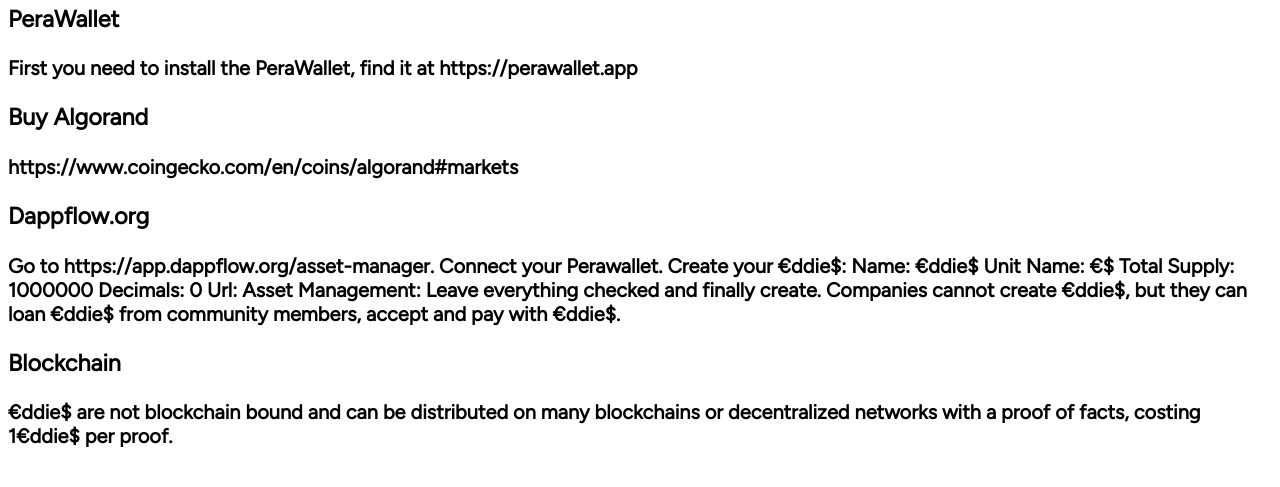
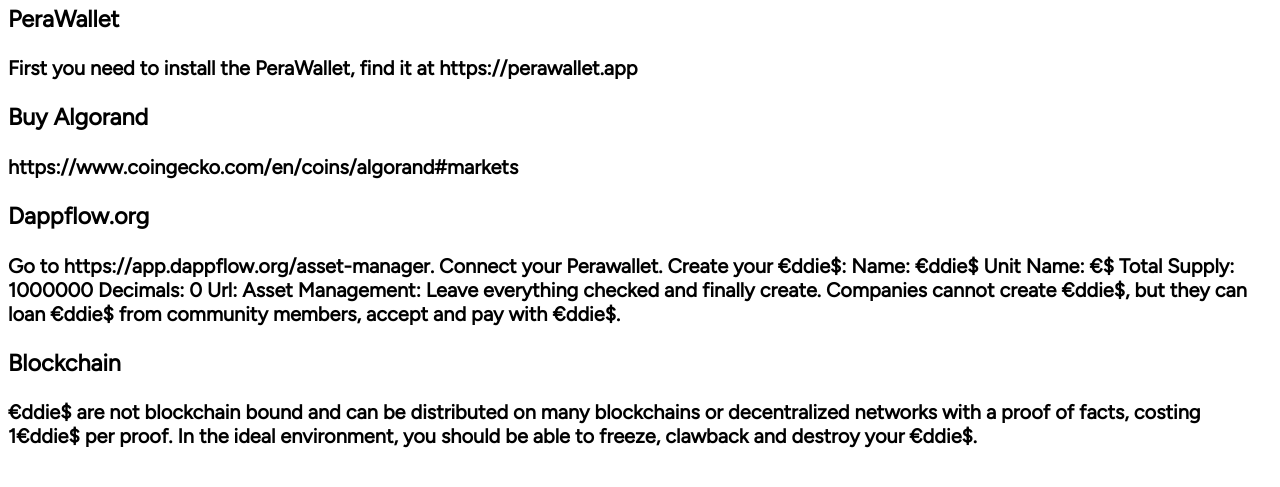
Before and after one commit to equin001/1, a plain HTML site: page index.html in a window 1280 px wide. Shown: the part 97-584 px from the top of the page. Drawn offline with Linux system fonts and the light colour scheme.

Commit message:
Update index.html

```diff
--- a/index.html
+++ b/index.html
@@ -22,6 +22,6 @@ body {
 <b>Go to https://app.dappflow.org/asset-manager. Connect your Perawallet. Create your €ddie$: Name: €ddie$ Unit Name: €$ Total Supply: 1000000 Decimals: 0 Url: Asset Management: Leave everything checked and finally create. Companies cannot create €ddie$, but they can loan €ddie$ from community members, accept and pay with €ddie$. <b>
 
   <h3>Blockchain</h3>
-<b>€ddie$ are not blockchain bound and can be distributed on many blockchains or decentralized networks with a proof of facts, costing 1€ddie$ per proof. <b>
+<b>€ddie$ are not blockchain bound and can be distributed on many blockchains or decentralized networks with a proof of facts, costing 1€ddie$ per proof. In the ideal environment, you should be able to freeze, clawback and destroy your €ddie$.<b>
 </body>
 </html>
```
